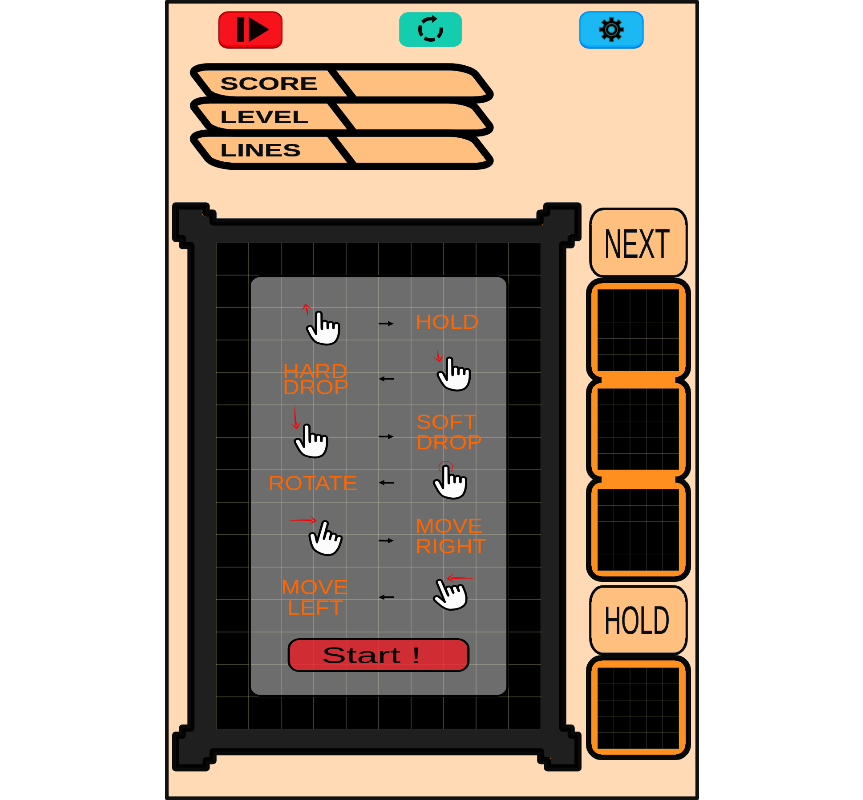
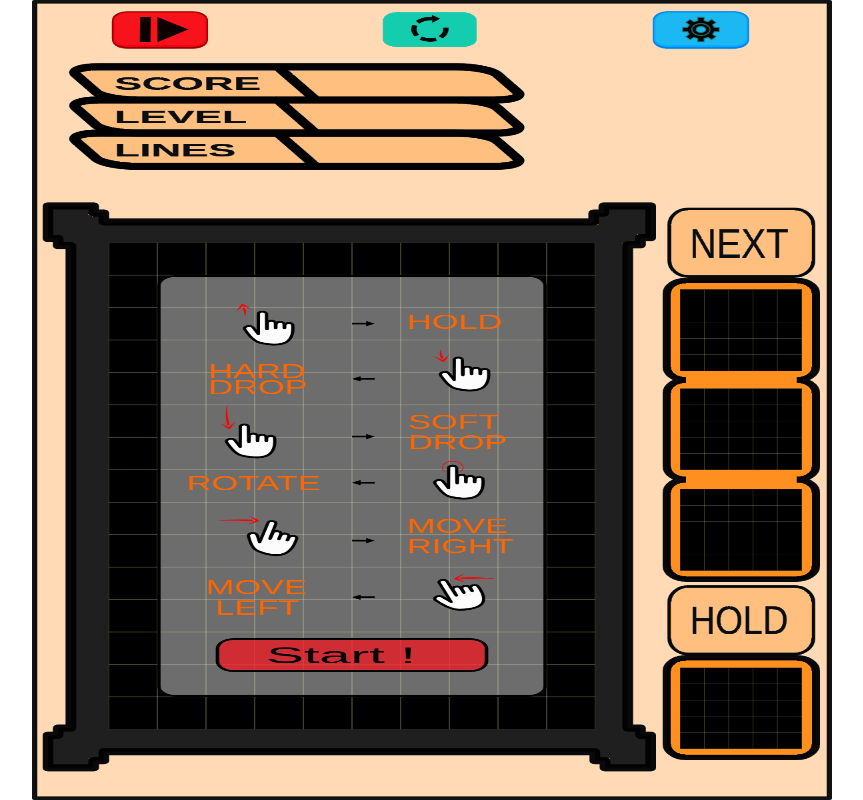
Before and after one commit to fabio-p-goncalez-alb/Tetris, a website built with Vite: page index.html in a window 1280 px wide. Shown: the whole page, without its empty margins (208-1071 px from the left). Built offline with nearby package versions, Linux system fonts and the light colour scheme.

Commit message:
Fix: Adjust Media Queries

```diff
--- a/main.js
+++ b/main.js
@@ -113,7 +113,6 @@ try {
 } catch {
   storedSettings = undefined;
 }
-console.log(storedSettings);
 
 const btnPause = {
   x: parseInt(sizePreview * .32),
@@ -1152,7 +1151,6 @@ function hslToRgb(h, s, l) {
   });
 }
 function changeBGMSound(e) {
-  console.log(bgm.volume);
   bgm.volume = e.target.value / 100;
   bgmSlider.setAttribute("value", parseInt(bgm.volume * 100));
   let soundBGM = {soundBGM: bgmSlider.getAttribute("value")};
@@ -1160,7 +1158,6 @@ function changeBGMSound(e) {
 }
 
 function changeEffectSound(e) {
-  console.log(e.target.value);
   blockConfirm.volume = e.target.value / 100;
   combo.volume = e.target.value / 100;
   combo4.volume = e.target.value / 100;
--- a/src/css/style.css
+++ b/src/css/style.css
@@ -4,9 +4,7 @@
   box-sizing: border-box;
 }
 
-html,
-body
-{
+html, body {
   overscroll-behavior-y: contain;
   height: 100%;
   width: 100%;
@@ -24,7 +22,6 @@ body
   -ms-user-select: none;
   user-select: none;
   outline: none;
-  /* mobile webkit */
   -webkit-tap-highlight-color: rgba(255, 255, 255, 0);
 }
 
@@ -33,7 +30,6 @@ body
 }
 
 .slide {
-  display: inline-block;
   position: absolute;
   -webkit-appearance: none;
   appearance: none;
@@ -51,6 +47,7 @@ body
   top: 9%;
   background: linear-gradient(to right, hsl(0, 100%, 50%), hsl(30, 100%, 50%), hsl(60, 100%, 50%), hsl(90, 100%, 50%), hsl(120, 100%, 50%), hsl(150, 100%, 50%), hsl(180, 100%, 50%), hsl(210, 100%, 50%), hsl(240, 100%, 50%), hsl(270, 100%, 50%), hsl(300, 100%, 50%), hsl(330, 100%, 50%), hsl(360, 100%, 50%));
 }
+
 #sound__bgm {
   top: 13%;
 }
@@ -67,26 +64,22 @@ body
 }
 
 @media only screen and (min-width: 769px) {
-  #canvas, #game__screen{
-    height: 100%;
+  #canvas, #game__screen {
+    min-width: 768px;
+    max-width: 100%;
+    max-height: 100%;
     aspect-ratio: 2/3;
   }
 }
 
-/* @media only screen and (min-width: 769px) and (max-width: 1024px) {
-  #canvas {
-    height: 100%;
-    width: 95%;
+@media only screen and (min-width: 1025px) {
+  #canvas, #game__screen {
+    aspect-ratio: 4/5;
   }
 }
-@media only screen and (min-width: 1025px) and (max-width: 1200px){
-  #canvas {
-    height: 100%;
-    width: 90%;
+
+@media only screen and (min-width: 1201px) {
+  #canvas, #game__screen {
+    aspect-ratio: 1/1;
   }
 }
-@media only screen and (min-width: 1201px) {
-  #canvas {
-    height: 100%;
-  }
-} */
```
